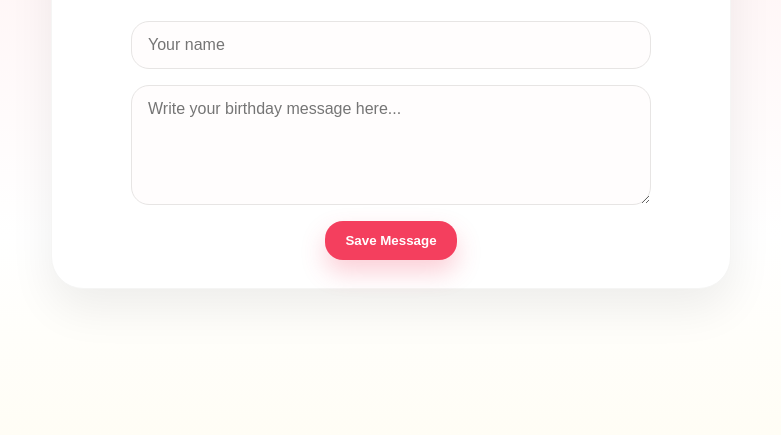
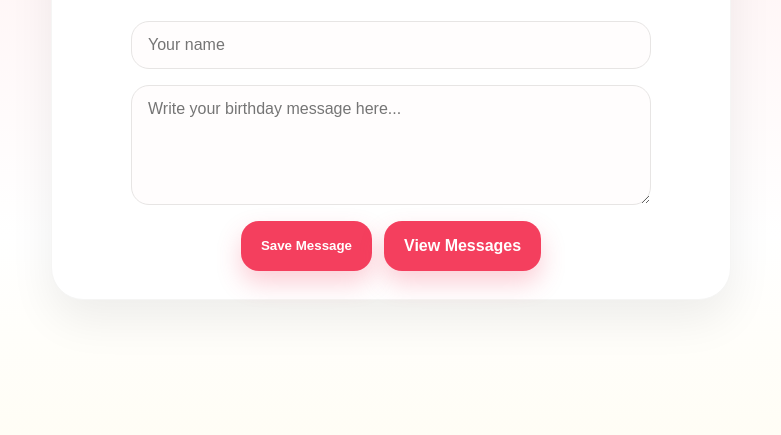
Before and after one commit to ethan6938/mom-birthdays, a website: page comments.html in a window 1280 px wide. Shown: the part 163-598 px from the top of the page, without its empty margins (249-1030 px from the left). Drawn offline with Linux system fonts and the light colour scheme.

Commit message:
update text

```diff
--- a/comments.html
+++ b/comments.html
@@ -111,10 +111,9 @@
     }
 
     .btn-secondary {
-      background: white;
-      color: #292524;
-      border: 1px solid #e7e5e4;
-      box-shadow: 0 6px 18px rgba(0, 0, 0, 0.06);
+      background: #f43f5e;
+      color: white;
+      box-shadow: 0 12px 24px rgba(244, 63, 94, 0.25);
     }
 
     .saved-note {
@@ -181,6 +180,7 @@
 
         <div class="buttons">
           <button type="submit" class="btn btn-primary">Save Message</button>
+          <a href="index.html" class="btn btn-secondary">View Messages</a>
         </div>
 
         <div class="saved-note" id="savedNote">
@@ -233,9 +233,6 @@
         savedNote.classList.add("show");
         birthdayForm.reset();
 
-        setTimeout(() => {
-          window.location.href = "index.html";
-        }, 700);
       } catch (error) {
         console.error(error);
         alert("Request failed.");
```
